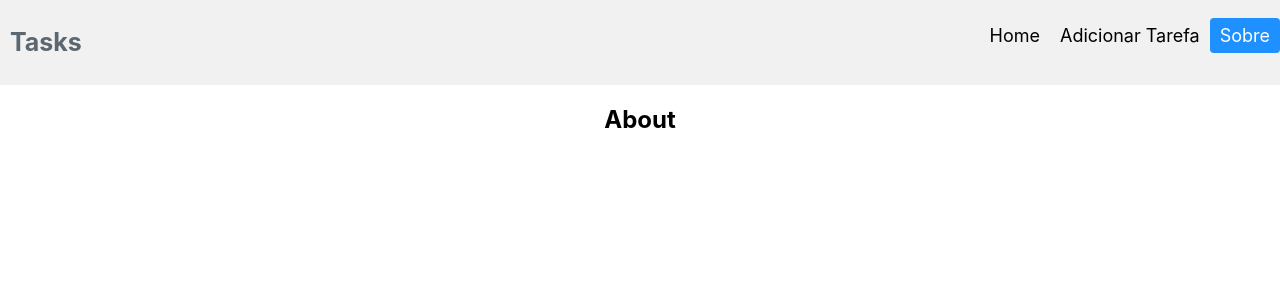
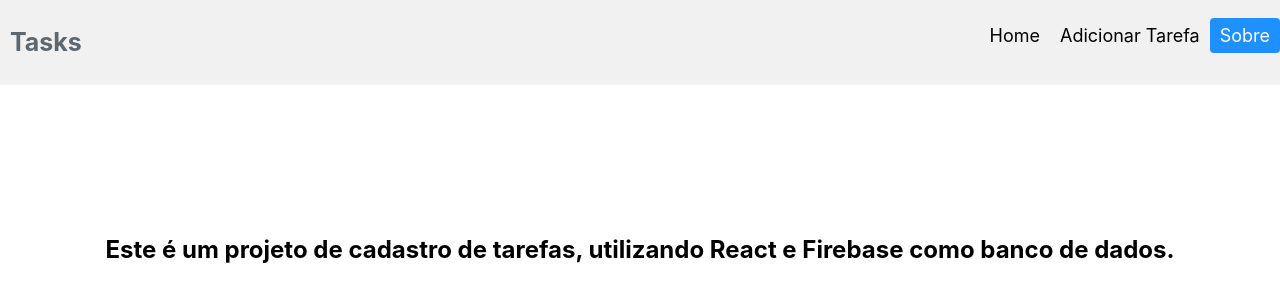
Before and after one commit to gabrielsousadev/diel-tasks, a React (Create React App) app: page /about in a window 1280 px wide. Shown: the top 302 px of the page. Built offline with nearby package versions, Linux system fonts and the light colour scheme.

Commit message:
Simples tela sobre

```diff
--- /dev/null
+++ b/src/pages/About.css
@@ -0,0 +1,4 @@
+.content
+{
+    margin-top: 150px;
+}
--- a/src/pages/About.jsx
+++ b/src/pages/About.jsx
@@ -1,9 +1,13 @@
 import React from 'react'
+import './About.css'
 
 const About = () => {
   return (
-    <div>
-        <h2>About</h2>
+    <div className="content">
+      <h2>
+        {""}
+        Este é um projeto de cadastro de tarefas, utilizando React e Firebase como banco de dados.
+      </h2>
     </div>
   )
 }
```
